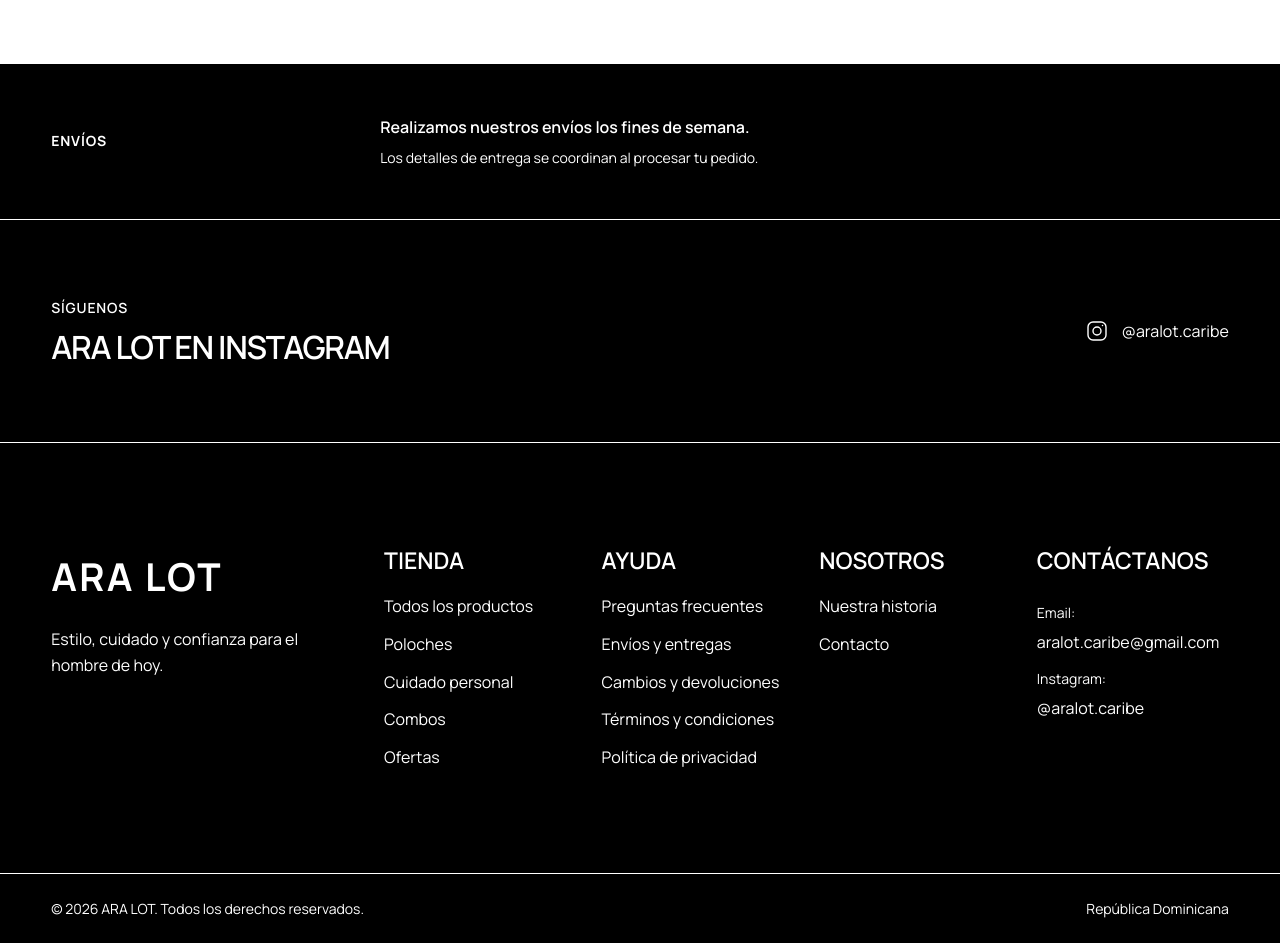
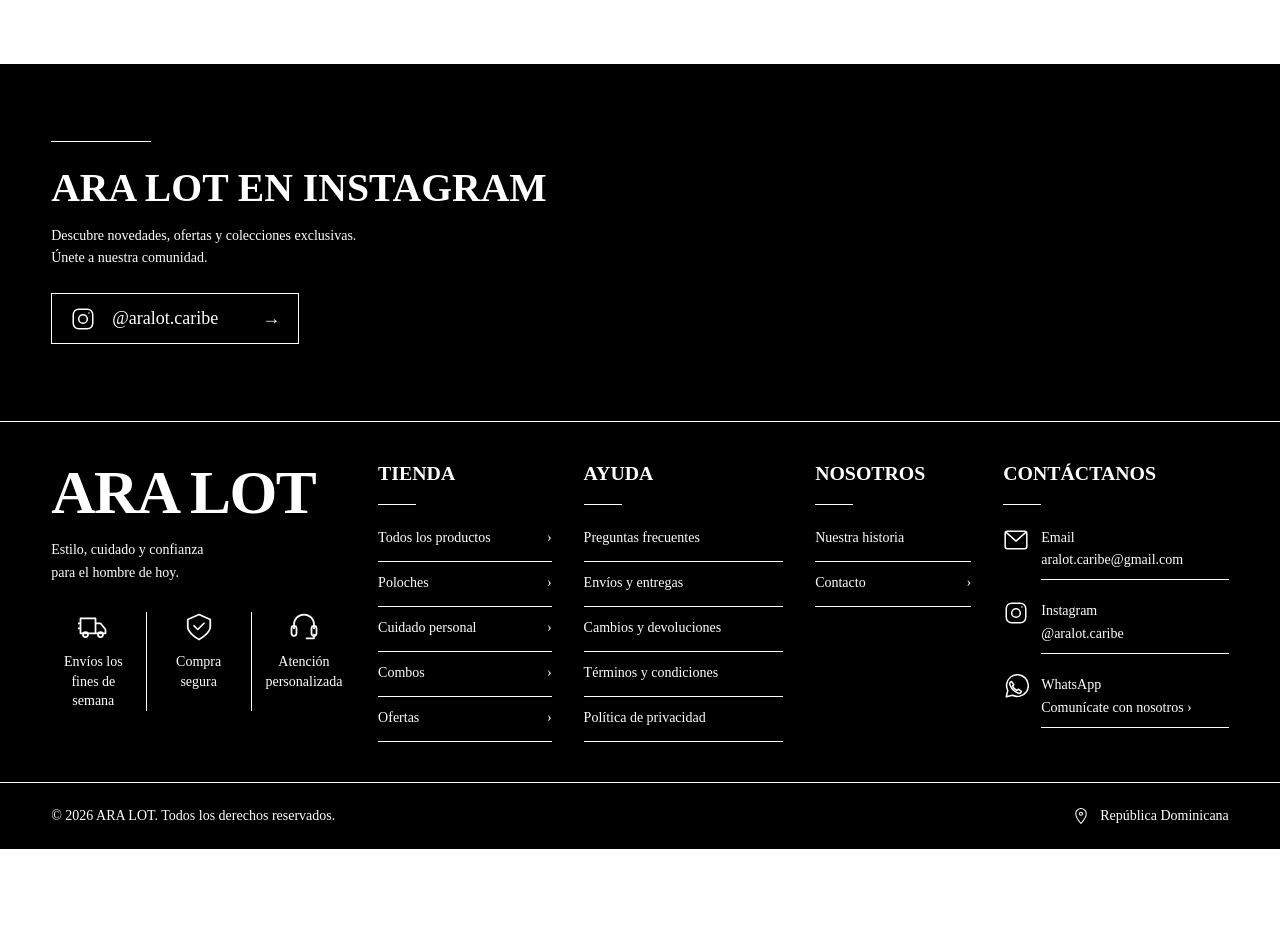
Before and after one commit to nelsonyuniorvaldez109-ops/aralot, a Next.js app: page / in a window 1280 px wide. Shown: the part 3620-4563 px from the top of the page. After the commit the page ends 4469 px from the top, so only its background shows below. Built offline with nearby package versions, Linux system fonts and the light colour scheme.

Commit message:
style: redesign ARA LOT footer

```diff
--- a/components/footer/SiteFooter.module.css
+++ b/components/footer/SiteFooter.module.css
@@ -1,170 +1,64 @@
 .footer {
-  overflow: hidden;
-  background: var(--color-ink);
-  color: var(--color-paper);
+  background: #000000;
+  color: #ffffff;
+  font-family: "Times New Roman", Times, serif;
+  font-size: 14px;
+  line-height: 1.6;
 }
-
-.shipping {
-  border-bottom: 1px solid #FFFFFF;
-  background: #000000;
+.footer * { box-sizing: border-box; }
+.footer h2, .footer p { margin: 0; }
+.footer h2 { overflow-wrap: normal; word-break: normal; text-wrap: initial; }
+.footer a { color: #ffffff; }
+.footer a:focus-visible { outline: 2px solid #ffffff; outline-offset: 5px; }
+.footer svg { width: 26px; height: 26px; flex-shrink: 0; }
+.divider { border-top: 1px solid #ffffff; }
+.social { display: grid; grid-template-columns: minmax(0, 1.65fr) minmax(0, 1fr); padding-block: clamp(48px, 6vw, 88px); gap: 32px; }
+.socialCopy::before { content: ""; display: block; width: 100px; height: 1px; background: #ffffff; margin-bottom: 24px; }
+.social h2 { font-size: clamp(28px, 3.1vw, 48px); line-height: 1.12; font-weight: 700; }
+.social p { margin-top: 14px; font-size: 14px; line-height: 1.6; }
+.instagramButton { display: inline-flex; align-items: center; gap: 16px; min-height: 48px; max-width: 100%; padding: 10px 18px; border: 1px solid #ffffff; margin-top: 24px; font-size: 18px; }
+.instagramButton > span:last-child { margin-left: 28px; }
+.instagramButton:hover { text-decoration: underline; text-underline-offset: 5px; }
+/* Empty space reserved for a real photograph supplied later. */
+.socialMedia { min-width: 0; }
+.columns { display: grid; grid-template-columns: minmax(230px, 1.7fr) minmax(135px, 1fr) minmax(155px, 1.15fr) minmax(125px, .9fr) minmax(205px, 1.3fr); gap: clamp(20px, 2.5vw, 40px); padding-block: 40px; }
+.columns > * { min-width: 0; }
+.brand h2 { font-size: clamp(42px, 4.8vw, 76px); font-weight: 700; line-height: 1; white-space: nowrap; letter-spacing: -.025em; }
+.brand p { margin-top: 16px; }
+.benefits { display: flex; list-style: none; padding: 0; margin: 28px 0 0; }
+.benefits li { flex: 1; min-width: 0; display: flex; flex-direction: column; align-items: center; gap: 10px; padding-inline: 10px; text-align: center; line-height: 1.4; }
+.benefits li:first-child { padding-left: 0; }
+.benefits li:last-child { padding-right: 0; }
+.benefits li + li { border-left: 1px solid #ffffff; }
+.benefits svg { width: 30px; height: 30px; }
+.column h2 { font-size: clamp(18px, 1.55vw, 24px); font-weight: 700; line-height: 1.2; }
+.column h2::after { content: ""; display: block; width: 38px; height: 1px; background: #ffffff; margin-block: 18px 12px; }
+.column ul { list-style: none; margin: 0; padding: 0; }
+.column li { border-bottom: 1px solid #ffffff; }
+.column li a, .pending { display: flex; align-items: center; justify-content: space-between; gap: 8px; min-height: 44px; padding-block: 8px; }
+.column a:hover { text-decoration: underline; text-underline-offset: 4px; }
+.column address { font-style: normal; }
+.contact address > a { display: flex; align-items: flex-start; gap: 12px; padding-block: 10px; min-height: 56px; }
+.contact address > a > span { min-width: 0; flex: 1; padding-bottom: 8px; border-bottom: 1px solid #ffffff; }
+.contactValue { display: block; overflow-wrap: normal; }
+.contact a[href^="mailto:"] .contactValue { white-space: nowrap; }
+.legal { display: flex; justify-content: space-between; align-items: center; gap: 24px; padding-block: 22px; }
+.legal p:last-child { display: flex; align-items: center; gap: 10px; }
+.legal svg { width: 18px; height: 18px; }
+@media (max-width: 1199px) {
+  .columns { grid-template-columns: repeat(2, minmax(0, 1fr)); gap: 32px; }
+  .brand { grid-column: 1 / -1; }
+  .benefits { max-width: 380px; }
+  .column h2 { font-size: 22px; }
+  .social { grid-template-columns: minmax(0, 1fr); }
+  .socialMedia { display: none; }
 }
-
-.shippingInner {
-  display: grid;
-  grid-template-columns: minmax(8rem, 0.35fr) minmax(0, 1fr);
-  gap: 2rem;
-  align-items: center;
-  padding-block: clamp(2rem, 4vw, 3.5rem);
+@media (max-width: 599px) {
+  .columns { grid-template-columns: minmax(0, 1fr); }
+  .brand { grid-column: auto; }
+  .brand h2 { font-size: clamp(44px, 14vw, 64px); }
+  .social h2 { font-size: clamp(28px, 7vw, 36px); }
+  .legal { align-items: flex-start; flex-direction: column; gap: 12px; }
+  .instagramButton { width: 100%; justify-content: space-between; }
+  .instagramButton > span:last-child { margin-left: 0; }
 }
-
-.shipping h2,
-.social h2,
-.brand h2,
-.column h2 { margin: 0; }
-
-.shipping h2 {
-  color: #FFFFFF;
-  font-size: var(--text-secondary);
-  letter-spacing: 0.06em;
-}
-
-.shipping p {
-  margin: 0;
-  font-size: clamp(1rem, 2vw, 1.5rem);
-  font-weight: var(--weight-semibold);
-}
-
-.shipping span {
-  display: block;
-  margin-top: 0.35rem;
-  color: #FFFFFF;
-  font-size: var(--text-secondary);
-}
-
-.social {
-  display: flex;
-  align-items: center;
-  justify-content: space-between;
-  gap: 2rem;
-  padding-block: clamp(3rem, 6vw, 5rem);
-  border-bottom: 1px solid #FFFFFF;
-}
-
-.social p {
-  margin: 0 0 0.6rem;
-  color: #FFFFFF;
-  font-size: var(--text-secondary);
-  font-weight: var(--weight-semibold);
-  letter-spacing: 0.06em;
-}
-
-.social h2 {
-  font-size: clamp(1.5rem, 3vw, 3rem);
-  font-weight: var(--weight-semibold);
-  letter-spacing: -0.04em;
-}
-
-.social a {
-  display: inline-flex;
-  align-items: center;
-  gap: 0.8rem;
-  min-height: 2.75rem;
-  font-size: var(--text-secondary);
-}
-
-.social svg {
-  width: 1.5rem;
-  fill: none;
-  stroke: currentColor;
-  stroke-width: 1.4;
-}
-
-.social .dot { fill: currentColor; stroke: none; }
-
-.social a:hover span,
-.social a:focus-visible span,
-.column a:hover,
-.column a:focus-visible {
-  text-decoration: underline;
-  text-underline-offset: 0.3rem;
-}
-
-.columns {
-  display: grid;
-  grid-template-columns: minmax(13rem, 1.6fr) repeat(4, minmax(8rem, 1fr));
-  gap: clamp(1.25rem, 2vw, 2rem);
-  padding-block: clamp(4rem, 8vw, 7rem);
-}
-
-.brand h2 {
-  font-size: clamp(1.6rem, 3vw, 2.5rem);
-  font-weight: var(--weight-bold);
-  letter-spacing: 0.06em;
-}
-
-.brand p {
-  max-width: 17rem;
-  margin: 1.25rem 0 0;
-  color: #FFFFFF;
-  font-size: var(--text-secondary);
-}
-
-.column h2 {
-  margin-bottom: 1.25rem;
-  color: #FFFFFF;
-  font-size: var(--text-secondary);
-  letter-spacing: 0.06em;
-}
-
-.column ul { margin: 0; padding: 0; list-style: none; }
-.column li + li { margin-top: 0.75rem; }
-.column a { font-size: var(--text-secondary); }
-
-.column address {
-  display: grid;
-  gap: 0.4rem;
-  font-style: normal;
-}
-
-.column address span {
-  margin-top: 0.5rem;
-  color: #FFFFFF;
-  font-size: var(--text-secondary);
-}
-
-.column address a { overflow-wrap: anywhere; }
-
-.legal {
-  display: flex;
-  justify-content: space-between;
-  gap: 2rem;
-  padding-block: 1.5rem;
-  border-top: 1px solid #FFFFFF;
-  color: #FFFFFF;
-  font-size: var(--text-secondary);
-}
-
-.legal p { margin: 0; }
-
-@media (max-width: 74.999rem) {
-  .columns { grid-template-columns: repeat(2, minmax(0, 1fr)); }
-  .brand { grid-column: 1 / -1; }
-}
-
-@media (max-width: 39.999rem) {
-  .shippingInner,
-  .columns { grid-template-columns: 1fr; }
-  .shippingInner { gap: 1rem; }
-  .social { display: block; }
-  .social a { margin-top: 1.5rem; }
-  .brand { grid-column: auto; }
-  .legal { display: block; }
-  .legal p + p { margin-top: 0.5rem; }
-}
-
-/* Shared typography scale. */
-.social h2 { font-size: var(--text-h2); line-height: var(--leading-heading); }
-.column h2 { font-size: var(--text-h3); line-height: 1.25; letter-spacing: 0; font-weight: var(--weight-semibold); }
-.shipping p, .brand p { font-size: var(--text-body); line-height: var(--leading-body); }
-.column a, .social a { font-size: var(--text-control); line-height: 1.5; }
-.legal, .shipping span, .column address span { font-size: var(--text-secondary); line-height: 1.5; }
--- a/components/footer/SiteFooter.tsx
+++ b/components/footer/SiteFooter.tsx
@@ -1,6 +1,8 @@
 import Link from "next/link";
 import styles from "./SiteFooter.module.css";
 
+const instagram = "https://www.instagram.com/aralot.caribe";
+const whatsapp = "https://wa.me/18296446731";
 const shopLinks = [
   { label: "Todos los productos", href: "/#new-products" },
   { label: "Poloches", href: "/#categories-title" },
@@ -8,98 +10,77 @@ const shopLinks = [
   { label: "Combos", href: "/#categories-title" },
   { label: "Ofertas", href: "/#new-products" },
 ] as const;
+const helpLinks = ["Preguntas frecuentes", "Envíos y entregas", "Cambios y devoluciones", "Términos y condiciones", "Política de privacidad"];
 
-const helpLinks = [
-  "Preguntas frecuentes",
-  "Envíos y entregas",
-  "Cambios y devoluciones",
-  "Términos y condiciones",
-  "Política de privacidad",
-] as const;
+type IconName = "instagram" | "mail" | "whatsapp" | "truck" | "shield" | "support" | "location";
+function Icon({ name }: { name: IconName }) {
+  return <svg viewBox="0 0 24 24" fill="none" stroke="currentColor" strokeWidth="1.4" strokeLinecap="round" strokeLinejoin="round" aria-hidden="true">
+    {name === "instagram" && <><rect x="3" y="3" width="18" height="18" rx="5" /><circle cx="12" cy="12" r="4" /><circle cx="17.5" cy="6.5" r=".7" fill="currentColor" stroke="none" /></>}
+    {name === "mail" && <><rect x="2" y="4" width="20" height="16" rx="2" /><path d="m3 5 9 8 9-8" /></>}
+    {name === "whatsapp" && <><path d="M20.4 3.6a10 10 0 0 0-16 11.6L3 21l5.8-1.4a10 10 0 0 0 11.6-16Z" /><path d="m8 7 2 3-1.2 1.2a8 8 0 0 0 4 4L14 14l3 2c-.5 2-2 2-3 1.6A12 12 0 0 1 6.4 10C6 9 6 7.5 8 7Z" /></>}
+    {name === "truck" && <><path d="M2 5h12v12H2zM14 9h4l4 5v3h-8M2 9H0M2 13H0" /><circle cx="6" cy="18" r="2" /><circle cx="18" cy="18" r="2" /></>}
+    {name === "shield" && <><path d="m12 2 9 4v6c0 5-9 10-9 10S3 17 3 12V6Z" /><path d="m8 11 3 3 5-5" /></>}
+    {name === "support" && <><path d="M4 13V10a8 8 0 0 1 16 0v3M20 18v3h-6" /><rect x="2" y="11" width="4" height="8" rx="2" /><rect x="18" y="11" width="4" height="8" rx="2" /></>}
+    {name === "location" && <><path d="M19 9c0 5-7 13-7 13S5 14 5 9a7 7 0 0 1 14 0Z" /><circle cx="12" cy="9" r="2" /></>}
+  </svg>;
+}
 
 export function SiteFooter() {
-  const currentYear = new Date().getFullYear();
-
   return (
     <footer className={styles.footer}>
-      <section className={styles.shipping} aria-labelledby="shipping-title">
-        <div className={`${styles.shippingInner} container`}>
-          <h2 id="shipping-title">ENVÍOS</h2>
-          <div>
-            <p>Realizamos nuestros envíos los fines de semana.</p>
-            <span>Los detalles de entrega se coordinan al procesar tu pedido.</span>
+      <section className={`${styles.social} container`} aria-labelledby="social-title">
+        <div className={styles.socialCopy}>
+          <h2 id="social-title">ARA LOT EN INSTAGRAM</h2>
+          <p>Descubre novedades, ofertas y colecciones exclusivas.<br />Únete a nuestra comunidad.</p>
+          <a className={styles.instagramButton} href={instagram} target="_blank" rel="noopener noreferrer" aria-label="ARA LOT en Instagram (abre en una nueva pestaña)">
+            <Icon name="instagram" /><span>@aralot.caribe</span><span aria-hidden="true">→</span>
+          </a>
         </div>
-        </div>
+        {/* Reserved for a future client-supplied photograph; no mockup is embedded. */}
+        <div className={styles.socialMedia} aria-hidden="true" />
       </section>
 
-      <section className={`${styles.social} container`} aria-labelledby="social-title">
-        <div>
-          <p>SÍGUENOS</p>
-          <h2 id="social-title">ARA LOT EN INSTAGRAM</h2>
-        </div>
-        <a
-          href="https://www.instagram.com/aralot.caribe"
-          target="_blank"
-          rel="noopener noreferrer"
-          aria-label="Seguir a ARA LOT en Instagram (abre en una nueva pestaña)"
-        >
-          <svg viewBox="0 0 24 24" aria-hidden="true">
-            <rect x="3" y="3" width="18" height="18" rx="5" />
-            <circle cx="12" cy="12" r="4" />
-            <circle cx="17.5" cy="6.5" r="0.75" className={styles.dot} />
-          </svg>
-          <span>@aralot.caribe</span>
-        </a>
-      </section>
-
+      <div className={styles.divider}>
         <div className={`${styles.columns} container`}>
           <section className={styles.brand} aria-labelledby="footer-brand-title">
             <h2 id="footer-brand-title">ARA LOT</h2>
-          <p>Estilo, cuidado y confianza para el hombre de hoy.</p>
+            <p>Estilo, cuidado y confianza<br />para el hombre de hoy.</p>
+            <ul className={styles.benefits}>
+              <li><Icon name="truck" /><span>Envíos los fines de semana</span></li>
+              <li><Icon name="shield" /><span>Compra segura</span></li>
+              <li><Icon name="support" /><span>Atención personalizada</span></li>
+            </ul>
           </section>
-
           <nav className={styles.column} aria-labelledby="shop-links-title">
             <h2 id="shop-links-title">TIENDA</h2>
-          <ul>
-            {shopLinks.map((link) => (
-              <li key={link.label}><Link href={link.href}>{link.label}</Link></li>
-            ))}
-          </ul>
+            <ul>{shopLinks.map(link => <li key={link.label}><Link href={link.href}>{link.label}<span aria-hidden="true">›</span></Link></li>)}</ul>
           </nav>
-
-        <nav className={styles.column} id="footer-help" aria-labelledby="help-links-title">
+          <section className={styles.column} id="footer-help" aria-labelledby="help-links-title">
             <h2 id="help-links-title">AYUDA</h2>
-          <ul>
-            {helpLinks.map((label) => (
-              <li key={label}><a href="#footer-help">{label}</a></li>
-            ))}
-          </ul>
-        </nav>
-
-        <nav className={styles.column} id="about" aria-labelledby="about-title">
+            <ul>{helpLinks.map(label => <li key={label}><span className={styles.pending}>{label}</span></li>)}</ul>
+          </section>
+          <section className={styles.column} id="about" aria-labelledby="about-title">
             <h2 id="about-title">NOSOTROS</h2>
             <ul>
-            <li><a href="#about">Nuestra historia</a></li>
-            <li><a href="#contact">Contacto</a></li>
+              <li><span className={styles.pending}>Nuestra historia</span></li>
+              <li><a href="#contact">Contacto<span aria-hidden="true">›</span></a></li>
             </ul>
-        </nav>
-
-        <section className={styles.column} id="contact" aria-labelledby="contact-title">
+          </section>
+          <section className={`${styles.column} ${styles.contact}`} id="contact" aria-labelledby="contact-title">
             <h2 id="contact-title">CONTÁCTANOS</h2>
             <address>
-            <span>Email:</span>
-            <a href="mailto:aralot.caribe@gmail.com">aralot.caribe@gmail.com</a>
-            <span>Instagram:</span>
-            <a href="https://www.instagram.com/aralot.caribe" target="_blank" rel="noopener noreferrer">
-              @aralot.caribe
-            </a>
+              <a href="mailto:aralot.caribe@gmail.com"><Icon name="mail" /><span>Email<span className={styles.contactValue}>aralot.caribe@gmail.com</span></span></a>
+              <a href={instagram} target="_blank" rel="noopener noreferrer" aria-label="Instagram de ARA LOT (abre en una nueva pestaña)"><Icon name="instagram" /><span>Instagram<span className={styles.contactValue}>@aralot.caribe</span></span></a>
+              <a href={whatsapp} target="_blank" rel="noopener noreferrer" aria-label="Comunícate con ARA LOT por WhatsApp (abre en una nueva pestaña)"><Icon name="whatsapp" /><span>WhatsApp<span className={styles.contactValue}>Comunícate con nosotros <span aria-hidden="true">›</span></span></span></a>
             </address>
           </section>
         </div>
-
+      </div>
+      <div className={styles.divider}>
         <div className={`${styles.legal} container`}>
-        <p>© {currentYear} ARA LOT. Todos los derechos reservados.</p>
-        <p>República Dominicana</p>
+          <p>© {new Date().getFullYear()} ARA LOT. Todos los derechos reservados.</p>
+          <p><Icon name="location" />República Dominicana</p>
+        </div>
       </div>
     </footer>
   );
```
Also changed, not shown: 1 other file (tests, documents, lock files or other folders). Lines whose indentation alone changed are shown as unchanged.
